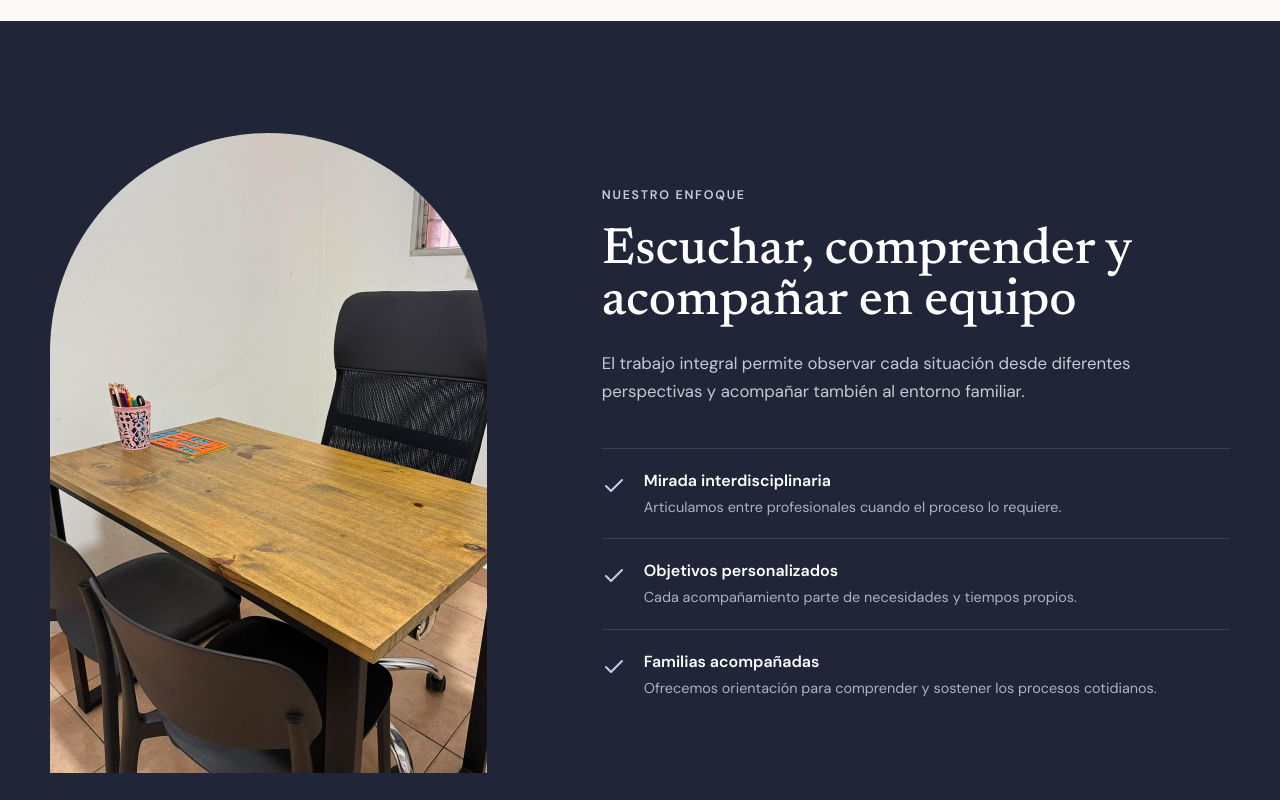
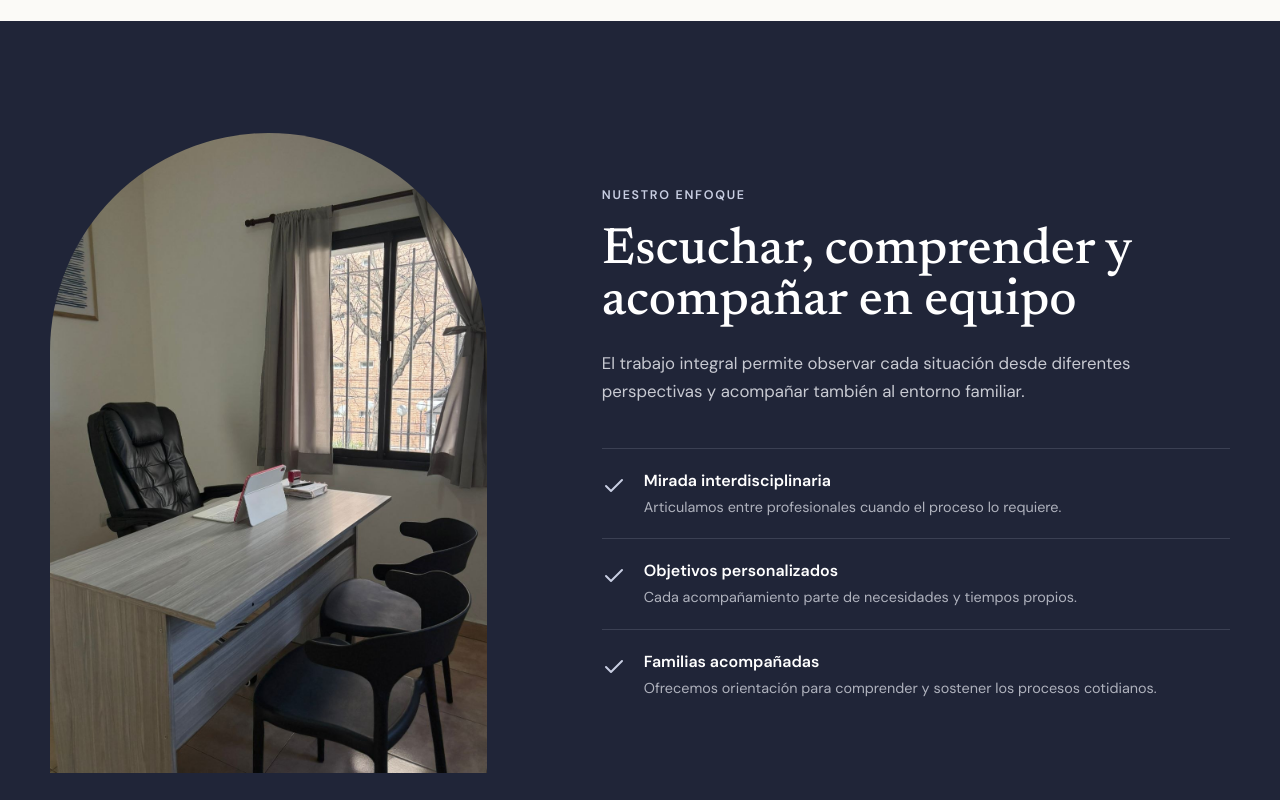
Before and after one commit to Santicof/landing-somospsiques, a React (Vite) app: page / in a window 1280 px wide. Shown: the part 2020-2820 px from the top of the page. Built offline with nearby package versions, Linux system fonts and the light colour scheme.

Commit message:
feat: update approach section image

```diff
--- a/src/components/LandingSections.tsx
+++ b/src/components/LandingSections.tsx
@@ -157,7 +157,7 @@ export function Approach() {
     <section className="section approach-section" id="enfoque">
       <div className="container approach-grid">
         <div className="approach-image">
-          <img src="/assets/consultorio-trabajo.jpeg" alt="Materiales preparados para una actividad terapéutica" loading="lazy" width="960" height="1280" />
+          <img src="/assets/consultorio-enfoque.jpeg" alt="Consultorio privado preparado para entrevistas y orientación familiar" loading="lazy" width="1200" height="1600" />
         </div>
         <div className="approach-copy">
           <p className="eyebrow">Nuestro enfoque</p>
```
Also changed, not shown: image2.png (added), public/assets/consultorio-enfoque.jpeg (added).
